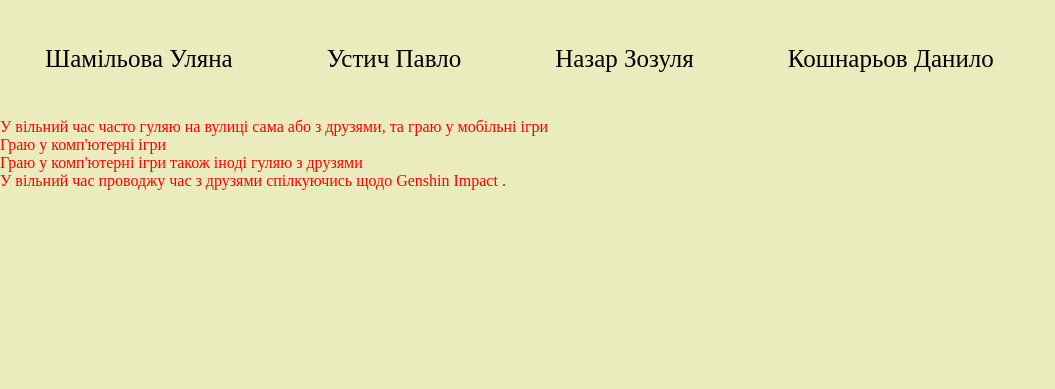
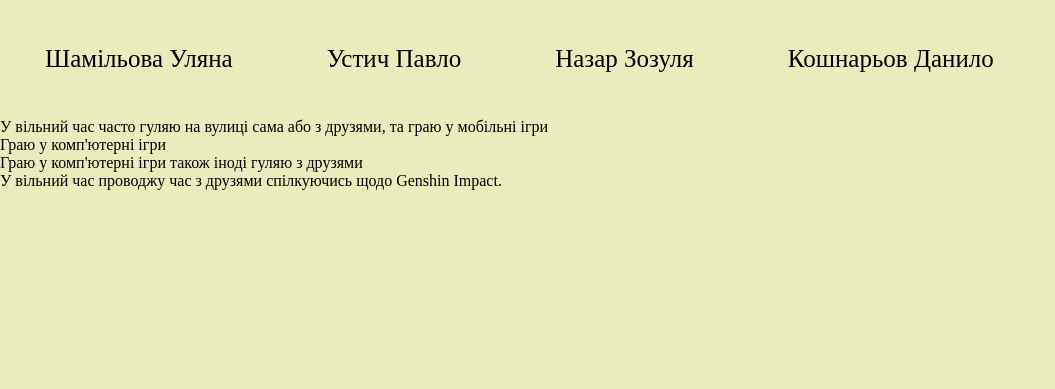
Before and after one commit to UlyanaShamilova/our_portfolio, a Django app: page /leisure/ in a window 1280 px wide. Shown: the part 37-426 px from the top of the page, without its empty margins (0-1055 px from the left). Run offline with Django 4.2, Linux system fonts and the light colour scheme.

Commit message:
Second commit

```diff
--- a/Leisure/static/leisure/css/leisure.css
+++ b/Leisure/static/leisure/css/leisure.css
@@ -5,6 +5,3 @@
     margin: 25px;
     display: inline-block;
 }
-p{
-    color: red;
-}
```
Also changed, not shown: Leisure/templates/Leisure/leisure.html (+3 -4 lines), Main/static/Main/css/main.css (line endings or trailing spaces).
